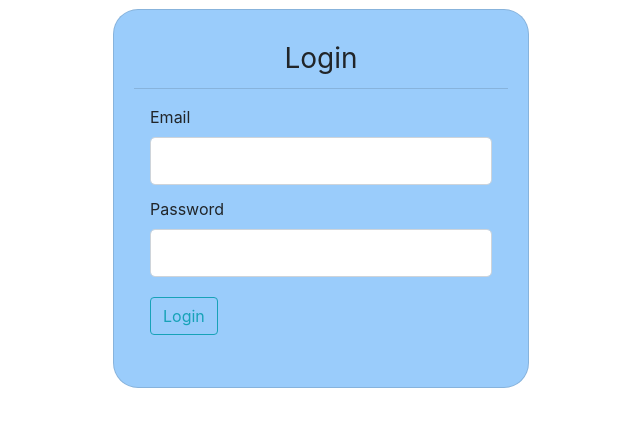
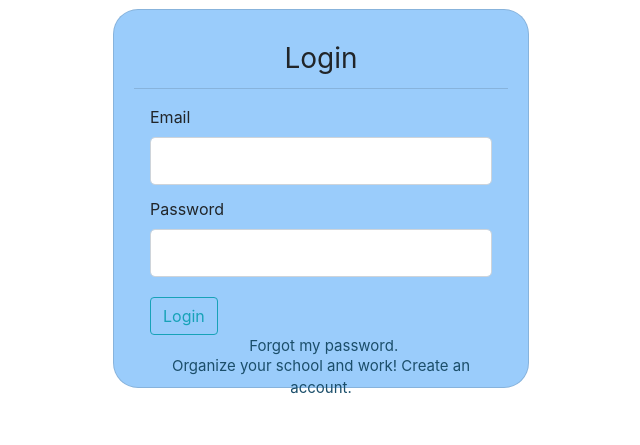
Before and after one commit to 5-MuhSkuhTeers/StudyApp, a Flask app: page / in a window 1280 px wide. Shown: the part 126-571 px from the top of the page, without its empty margins (319-959 px from the left). Run offline with Flask 2, Linux system fonts and the light colour scheme; some libraries are stand-ins or nearby versions.

Commit message:
-"login interface; forgot and create account"

```diff
--- a/api/templates/login.html
+++ b/api/templates/login.html
@@ -54,7 +54,17 @@
                 </div>
 
                 <div class="form-group pt-2">
-                    {{ form.submit(class="btn btn-outline-info") }}
+                    <div class="btn_login">
+                        {{form.submit(class="btn btn-outline-info")}}
+                    </div>
+                    <div class="login-accounts-container">
+                        <a class ="login-forgot" href="https://www.google.com/search?q=test&rlz=1C1SQJL_enUS888US888&source=lnms&tbm=isch&sa=X&ved=2ahUKEwjM9M6IoaLzAhVNGFkFHZCCCCEQ_AUoA3oECAEQBQ&biw=843&bih=905&dpr=1" class="text-color1">
+                            Forgot my password.
+                        </a>
+                        <a class ="login-create" href="https://www.google.com/search?q=test&rlz=1C1SQJL_enUS888US888&source=lnms&tbm=isch&sa=X&ved=2ahUKEwjM9M6IoaLzAhVNGFkFHZCCCCEQ_AUoA3oECAEQBQ&biw=843&bih=905&dpr=1" class="text-color1" target="_blank">
+                            Organize your school and work! Create an account.
+                        </a>
+                    </div>
                 </div>
             </div>
         </div>
```
